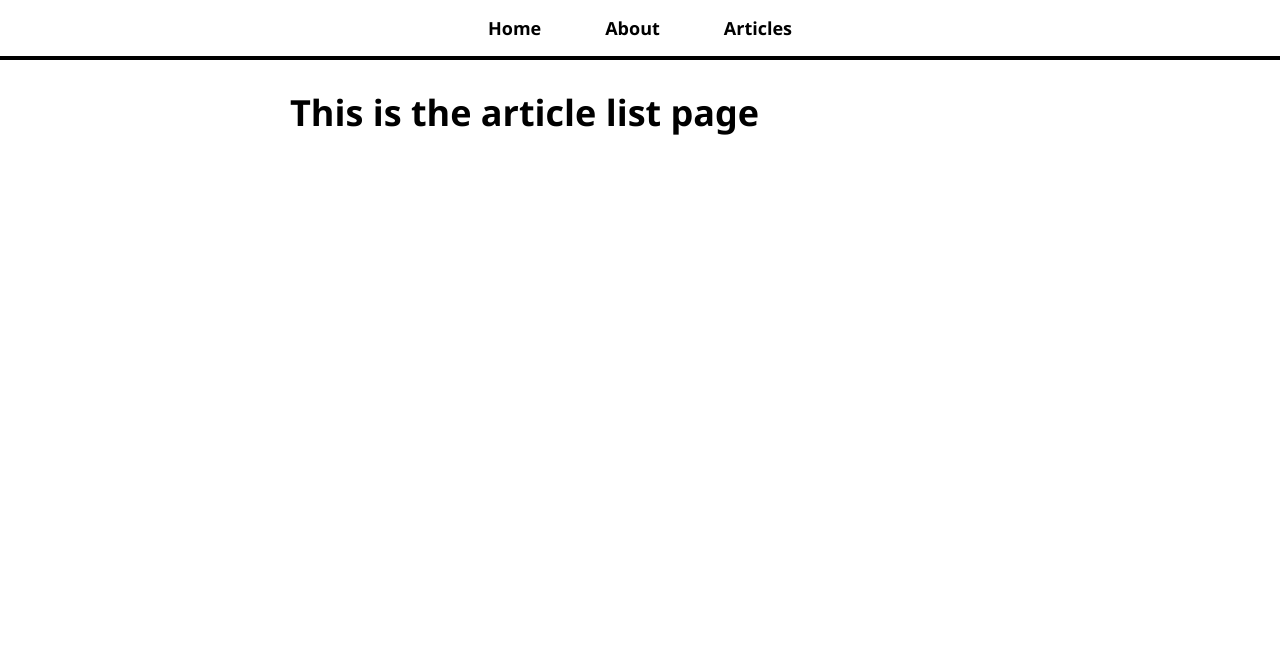
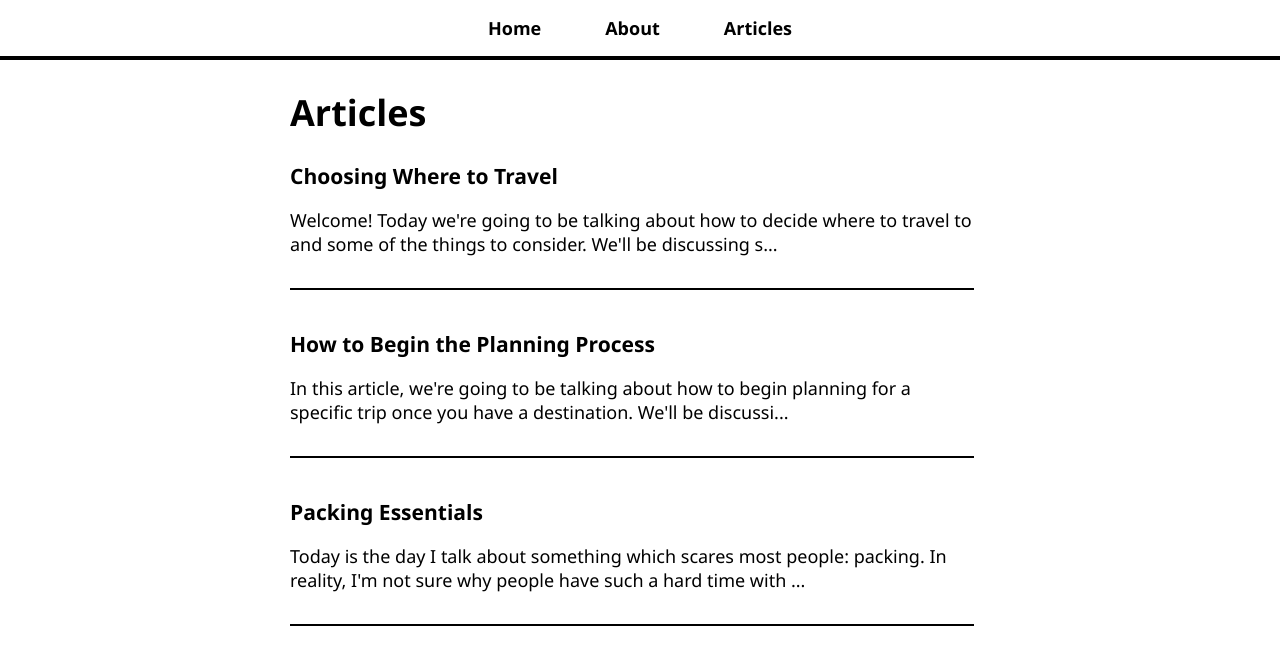
Before and after one commit to GabyC0/my-blog, a React (Create React App) app: page /articles in a window 1280 px wide. Shown: the top 664 px of the page. Built offline with nearby package versions, Linux system fonts and the light colour scheme.

Commit message:
article key added and component folder created

```diff
--- a/src/App.js
+++ b/src/App.js
@@ -1,4 +1,4 @@
-import logo from './logo.svg';
+//import logo from './logo.svg';
 import './App.css';
 import { BrowserRouter, Routes, Route } from 'react-router-dom';
 import NavBar from './NavBar';
--- a/src/Pages/Article.js
+++ b/src/Pages/Article.js
@@ -2,7 +2,7 @@ import { useParams } from "react-router-dom";
 import articles from "./article-content";
 
 const Article = () => {
-  //pull article id straight from useParams
+  //pull article id straight from useParams, which is an object with keys of "articleId" value: whatever the current string at the specific part of URL
   const { articleId } = useParams();
   //using js find function to specify article with a name property equal to article id
   const article = articles.find(article => article.name === articleId);
@@ -10,8 +10,9 @@ const Article = () => {
   return (
     <>
       <h1>{article.title}</h1>
-        {article.content.map(paragraph => (
-          <p>{paragraph}</p>
+        {article.content.map((paragraph, i) => (
+          //since list will never change, we can add i here as the key
+          <p key={i}>{paragraph}</p>
         ))}
     </>
   );
--- a/src/Pages/ArticlesList.js
+++ b/src/Pages/ArticlesList.js
@@ -1,7 +1,19 @@
+import articles from "./article-content";
+import { Link } from "react-router-dom";
+
 const ArticlesList = () => {
   return (
-    <h1>This is the article list page</h1>
-    );
+    <>
+      <h1>Articles</h1>
+      {articles.map(article => (
+        //to make sure the link is to the article from the specific param
+        <Link key={article.name} className="article-list-item" to={`/articles/${article.name}`}>
+          <h3>{article.title}</h3>
+          <p>{article.content[0].substring(0,150)}...</p>
+        </Link>
+      ))}
+    </>
+  );
 };
 
 export default ArticlesList;
```
Also changed, not shown: src/setupTests.js (deleted, +0 -5 lines), src/logo.svg (deleted).
